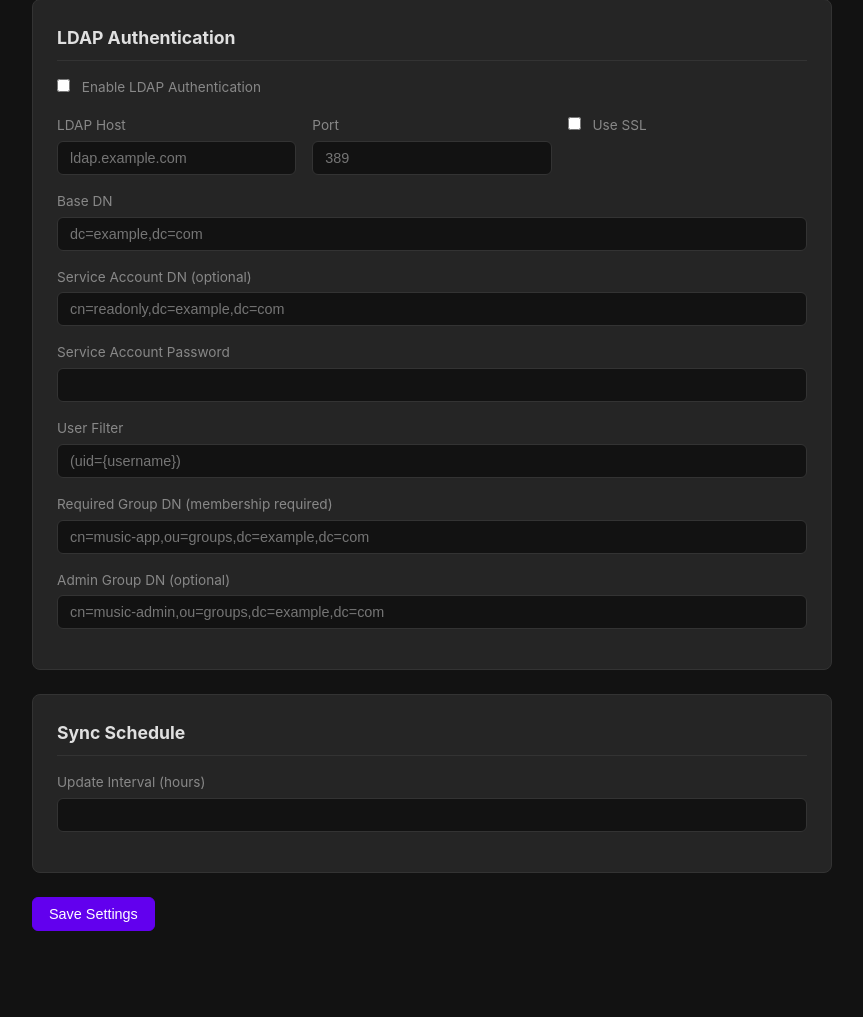
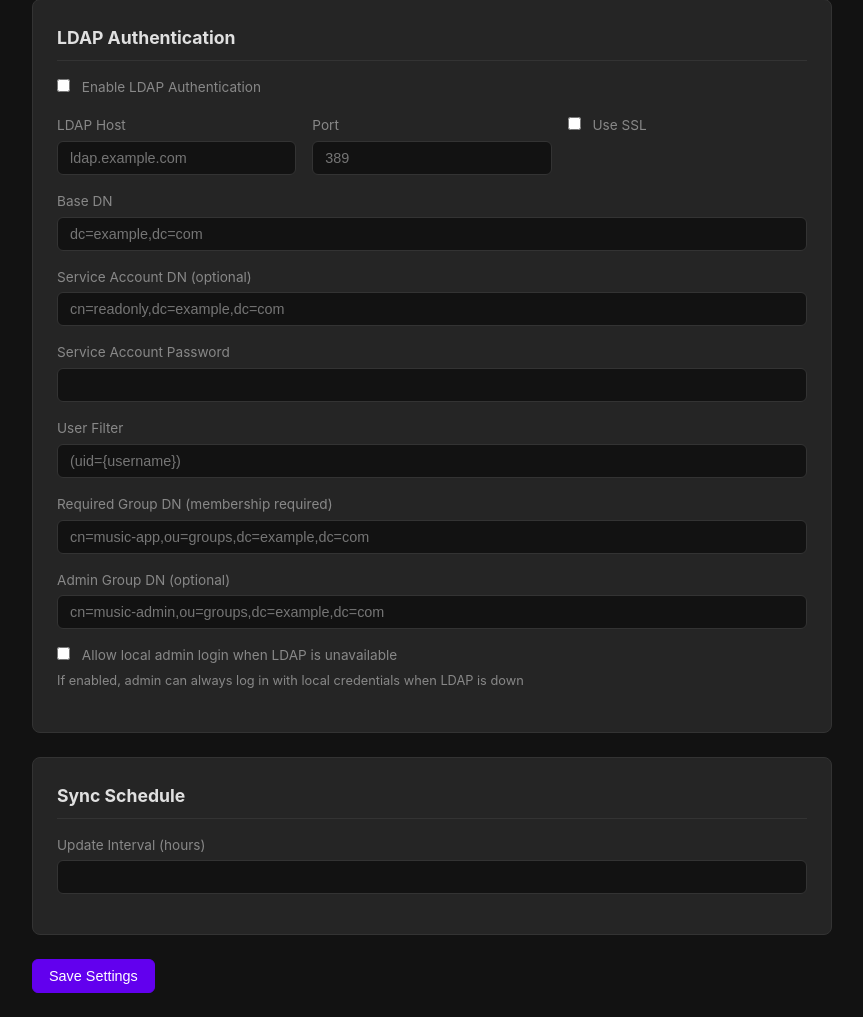
Before and after one commit to JaccovL/music-collection, a Flask app: page /admin/settings in a window 1280 px wide. Shown: the part 719-1736 px from the top of the page, without its empty margins (208-1071 px from the left). Before the commit the page ends 1650 px from the top, so only its background shows below. Run offline with Flask 3, Linux system fonts and the light colour scheme; a user stored in the database is signed in; data that the repository does not hold is empty.

Commit message:
Health checks: MariaDB + LDAP monitoring with local fallback
- Add health.py module with MariaDB and LDAP connectivity checks
- Health check page at /admin/health with visual status cards
- API endpoint /api/health for monitoring integration
- Local fallback: admin can log in when LDAP is unavailable
- Settings option to enable/disable local fallback login
- Optimize filter options with 5-minute cache to reduce DB queries
- Fix get_setting to handle empty string values properly

```diff
--- a/app.py
+++ b/app.py
@@ -6,11 +6,13 @@ from flask_login import LoginManager, login_user, logout_user, login_required, c
 from apscheduler.schedulers.background import BackgroundScheduler
 from functools import wraps
 import threading
+import json
 
 from config import Config
 from models import db, User, Artist, Release, Track, UpdateLog, AppSettings
 from sync_service import SyncService
 from discogs_client import DiscogsClient
+from health import run_health_checks, HealthStatus, _health_cache
 
 logging.basicConfig(level=logging.INFO, format='%(asctime)s %(levelname)s %(name)s: %(message)s')
 logger = logging.getLogger(__name__)
@@ -25,6 +27,10 @@ login_manager.init_app(app)
 login_manager.login_view = 'login'
 
 scheduler = BackgroundScheduler()
+
+# In-memory cache for filter options (refreshed every 5 min)
+_filter_cache = {'ts': 0, 'data': {}}
+FILTER_CACHE_TTL = 300  # seconds
 
 @login_manager.user_loader
 def load_user(user_id):
@@ -41,7 +47,7 @@ def admin_required(f):
 
 def get_setting(key, default=None):
     s = AppSettings.query.filter_by(key=key).first()
-    return s.value if s else default
+    return s.value if s and s.value else default
 
 def set_setting(key, value):
     s = AppSettings.query.filter_by(key=key).first()
@@ -51,6 +57,25 @@ def set_setting(key, value):
         s = AppSettings(key=key, value=value)
         db.session.add(s)
     db.session.commit()
+
+def get_filter_options():
+    """Get filter options with caching."""
+    now = datetime.utcnow().timestamp()
+    if now - _filter_cache['ts'] < FILTER_CACHE_TTL:
+        return _filter_cache['data']
+
+    formats = [f[0] for f in db.session.query(Release.format).distinct().limit(50).all() if f[0]]
+    genres = [g[0] for g in db.session.query(Release.genre).distinct().limit(50).all() if g[0]]
+    styles = [s[0] for s in db.session.query(Release.style).distinct().limit(50).all() if s[0]]
+    countries = [c[0] for c in db.session.query(Release.country).distinct().limit(50).all() if c[0]]
+    labels = [l[0] for l in db.session.query(Release.label).distinct().limit(50).all() if l[0]]
+
+    _filter_cache['data'] = {
+        'formats': formats, 'genres': genres, 'styles': styles,
+        'countries': countries, 'labels': labels
+    }
+    _filter_cache['ts'] = now
+    return _filter_cache['data']
 
 # ==================== AUTH ====================
 
@@ -67,14 +92,49 @@ def login():
             flash('Username and password required', 'error')
             return render_template('login.html')
 
-        # Try LDAP first if enabled
-        ldap_enabled = app.config.get('LDAP_ENABLED', False)
+        # Check LDAP availability if configured
+        ldap_enabled = get_setting('ldap_enabled', 'false') == 'true'
+        ldap_available = False
+
         if ldap_enabled:
+            ldap_host = get_setting('ldap_host', '')
+            ldap_port = int(get_setting('ldap_port', '389'))
+            ldap_use_ssl = get_setting('ldap_use_ssl', 'false') == 'true'
+            ldap_bind_dn = get_setting('ldap_bind_dn', '')
+            ldap_bind_password = get_setting('ldap_bind_password', '')
+
+            # Check LDAP health
+            status = run_health_checks(
+                db_host=get_setting('db_host', '10.10.0.10'),
+                db_port=int(get_setting('db_port', '3306') or '3306'),
+                ldap_enabled=True,
+                ldap_host=ldap_host,
+                ldap_port=ldap_port,
+                ldap_use_ssl=ldap_use_ssl,
+                ldap_bind_dn=ldap_bind_dn,
+                ldap_bind_password=ldap_bind_password,
+                local_fallback=get_setting('local_fallback', 'true') == 'true'
+            )
+
+            ldap_available = status.ldap_ok
+
+            if not status.ldap_ok and status.ldap_configured:
+                logger.warning(f"LDAP unavailable: {status.ldap_error}")
+                # Check if local fallback is enabled
+                if get_setting('local_fallback', 'true') == 'true':
+                    flash('LDAP unavailable — local login enabled', 'warning')
+                else:
+                    flash('LDAP unavailable and local fallback disabled', 'error')
+                    return render_template('login.html')
+
+        # Try LDAP first if enabled and available
+        if ldap_enabled and ldap_available:
             user = _try_ldap_login(username, password)
             if user:
                 return _complete_login(user)
 
-        # Check local admin (fallback)
+        # Local admin fallback (always available)
+        # Admin can always log in with SECRET_KEY as password
         if username == 'admin' and password == app.config.get('SECRET_KEY'):
             user = User.query.filter_by(username='admin').first()
             if not user:
@@ -95,15 +155,15 @@ def _try_ldap_login(username, password):
         logger.warning("python-ldap not installed")
         return None
 
-    host = app.config.get('LDAP_HOST', '')
-    port = app.config.get('LDAP_PORT', 389)
-    use_ssl = app.config.get('LDAP_USE_SSL', False)
-    base_dn = app.config.get('LDAP_BASE_DN', '')
-    bind_dn = app.config.get('LDAP_BIND_DN', '')
-    bind_password = app.config.get('LDAP_BIND_PASSWORD', '')
-    user_filter = app.config.get('LDAP_USER_FILTER', '(uid={username})')
-    group_dn = app.config.get('LDAP_GROUP_DN', '')
-    admin_group_dn = app.config.get('LDAP_ADMIN_GROUP_DN', '')
+    host = get_setting('ldap_host', '')
+    port = int(get_setting('ldap_port', '389'))
+    use_ssl = get_setting('ldap_use_ssl', 'false') == 'true'
+    base_dn = get_setting('ldap_base_dn', '')
+    bind_dn = get_setting('ldap_bind_dn', '')
+    bind_password = get_setting('ldap_bind_password', '')
+    user_filter = get_setting('ldap_user_filter', '(uid={username})')
+    group_dn = get_setting('ldap_group_dn', '')
+    admin_group_dn = get_setting('ldap_admin_group_dn', '')
 
     if not host or not base_dn:
         return None
@@ -115,14 +175,13 @@ def _try_ldap_login(username, password):
         conn = ldap.initialize(uri)
         conn.set_option(ldap.OPT_REFERRALS, 0)
         conn.set_option(ldap.OPT_NETWORK_TIMEOUT, 5)
+        conn.set_option(ldap.OPT_TIMEOUT, 5)
         if use_ssl:
             conn.set_option(ldap.OPT_X_TLS_REQUIRE_CERT, ldap.OPT_X_TLS_NEVER)
 
-        # Bind with service account if provided
         if bind_dn and bind_password:
             conn.simple_bind_s(bind_dn, bind_password)
 
-        # Search for user
         search_filter = user_filter.format(username=username)
         result = conn.search_s(base_dn, ldap.SCOPE_SUBTREE, search_filter, ['dn', 'cn', 'mail'])
 
@@ -131,13 +190,12 @@ def _try_ldap_login(username, password):
 
         user_dn = result[0][0]
 
-        # Try to bind as user
         user_conn = ldap.initialize(uri)
         user_conn.set_option(ldap.OPT_REFERRALS, 0)
         user_conn.set_option(ldap.OPT_NETWORK_TIMEOUT, 5)
+        user_conn.set_option(ldap.OPT_TIMEOUT, 5)
         user_conn.simple_bind_s(user_dn, password)
 
-        # Check group membership
         if group_dn:
             group_filter = f"(member={user_dn})"
             group_result = conn.search_s(group_dn, ldap.SCOPE_BASE, group_filter)
@@ -145,14 +203,12 @@ def _try_ldap_login(username, password):
                 logger.info(f"User {username} not in required group")
                 return None
 
-        # Check admin group
         is_admin = False
         if admin_group_dn:
             admin_filter = f"(member={user_dn})"
             admin_result = conn.search_s(admin_group_dn, ldap.SCOPE_BASE, admin_filter)
             is_admin = bool(admin_result)
 
-        # Get or create local user
         user = User.query.filter_by(username=username).first()
         if not user:
             user = User(username=username, is_admin=is_admin)
@@ -164,8 +220,6 @@ def _try_ldap_login(username, password):
         user_conn.unbind()
         return user
 
-    except ldap.INVALID_CREDENTIALS:
-        return None
     except Exception as e:
         logger.error(f"LDAP error: {e}")
         return None
@@ -204,42 +258,36 @@ def search():
     year_to = request.args.get('year_to', '')
     page = request.args.get('page', 1, type=int)
     per_page = request.args.get('per_page', 48, type=int)
-    # Clamp per_page to reasonable values
     per_page = min(max(per_page, 1), 500)
 
-    # Build query
-    q = Release.query
+    # Build query with joined artist to avoid N+1
+    q = Release.query.options(db.joinedload(Release.artist))
 
     if query:
         search_filter = f"%{query}%"
         q = q.filter(
             db.or_(
                 Release.title.like(search_filter),
-                Release.artist.has(Artist.name.like(search_filter)),
-                Release.label.like(search_filter))
+                Artist.name.like(search_filter),
+                Release.label.like(search_filter)
+            )
         )
 
     if format_filter:
         q = q.filter(Release.format.like(f"%{format_filter}%"))
-
     if genre_filter:
         q = q.filter(Release.genre.like(f"%{genre_filter}%"))
-
     if style_filter:
         q = q.filter(Release.style.like(f"%{style_filter}%"))
-
     if country_filter:
         q = q.filter(Release.country == country_filter)
-
     if label_filter:
         q = q.filter(Release.label.like(f"%{label_filter}%"))
-
     if year_from:
         q = q.filter(Release.year >= int(year_from))
     if year_to:
         q = q.filter(Release.year <= int(year_to))
 
-    # Sorting
     sort_map = {
         'title': Release.title,
         'artist': Artist.name,
@@ -255,19 +303,13 @@ def search():
 
     q = q.join(Artist).order_by(sort_col)
 
-    # Pagination
     pagination = q.paginate(page=page, per_page=per_page, error_out=False)
     releases = pagination.items
 
-    # Get filter options
-    formats = db.session.query(Release.format).distinct().limit(50).all()
-    genres = db.session.query(Release.genre).distinct().limit(50).all()
-    styles = db.session.query(Release.style).distinct().limit(50).all()
-    countries = db.session.query(Release.country).distinct().limit(50).all()
-    labels = db.session.query(Release.label).distinct().limit(50).all()
+    # Get cached filter options
+    filter_opts = get_filter_options()
 
     # Serialize releases for JavaScript
-    import json
     releases_json = json.dumps([{
         'id': r.id,
         'title': r.title,
@@ -288,21 +330,11 @@ def search():
         releases=releases,
         releases_json=releases_json,
         pagination=pagination,
-        query=query,
-        sort=sort,
-        order=order,
-        format_filter=format_filter,
-        genre_filter=genre_filter,
-        style_filter=style_filter,
-        country_filter=country_filter,
-        label_filter=label_filter,
-        year_from=year_from,
-        year_to=year_to,
-        formats=[f[0] for f in formats if f[0]],
-        genres=[g[0] for g in genres if g[0]],
-        styles=[s[0] for s in styles if s[0]],
-        countries=[c[0] for c in countries if c[0]],
-        labels=[l[0] for l in labels if l[0]]
+        query=query, sort=sort, order=order,
+        format_filter=format_filter, genre_filter=genre_filter,
+        style_filter=style_filter, country_filter=country_filter,
+        label_filter=label_filter, year_from=year_from, year_to=year_to,
+        **filter_opts
     )
 
 @app.route('/release/<int:release_id>')
@@ -332,16 +364,14 @@ def api_search():
     releases = Release.query.filter(
         db.or_(
             Release.title.like(search_filter),
-            Release.artist.has(Artist.name.like(search_filter))
+            Artist.name.like(search_filter)
         )
     ).limit(10).all()
 
     return jsonify([{
-        'id': r.id,
-        'title': r.title,
+        'id': r.id, 'title': r.title,
         'artist': r.artist.name if r.artist else '',
-        'year': r.year,
-        'thumb': r.thumb_url
+        'year': r.year, 'thumb': r.thumb_url
     } for r in releases])
 
 @app.route('/api/release-tracks/<int:release_id>')
@@ -349,9 +379,7 @@ def api_search():
 def api_release_tracks(release_id):
     tracks = Track.query.filter_by(release_id=release_id).order_by(Track.position).all()
     return jsonify([{
-        'position': t.position,
-        'title': t.title,
-        'duration': t.duration
+        'position': t.position, 'title': t.title, 'duration': t.duration
     } for t in tracks])
 
 @app.route('/api/release-detail/<int:release_id>')
@@ -361,24 +389,43 @@ def api_release_detail(release_id):
     tracks = Track.query.filter_by(release_id=release.id).order_by(Track.position).all()
 
     return jsonify({
-        'id': release.id,
-        'discogs_id': release.discogs_id,
+        'id': release.id, 'discogs_id': release.discogs_id,
         'title': release.title,
         'artist': release.artist.name if release.artist else '',
-        'year': release.year,
-        'format': release.format,
+        'year': release.year, 'format': release.format,
         'format_details': release.format_details,
-        'genre': release.genre,
-        'style': release.style,
-        'label': release.label,
-        'catalog_number': release.catalog_number,
-        'country': release.country,
-        'thumb_url': release.thumb_url,
+        'genre': release.genre, 'style': release.style,
+        'label': release.label, 'catalog_number': release.catalog_number,
+        'country': release.country, 'thumb_url': release.thumb_url,
         'cover_image_url': release.cover_image_url,
         'date_added': release.date_added.strftime('%Y-%m-%d') if release.date_added else '',
         'notes': release.notes,
         'tracks': [{'position': t.position, 'title': t.title, 'duration': t.duration} for t in tracks]
     })
+
+@app.route('/api/health')
+@login_required
+def api_health():
+    """Health check endpoint for monitoring."""
+    db_host = get_setting('db_host', '10.10.0.10')
+    db_port = int(get_setting('db_port', '3306') or '3306')
+    ldap_enabled = get_setting('ldap_enabled', 'false') == 'true'
+    ldap_host = get_setting('ldap_host', '')
+    ldap_port = int(get_setting('ldap_port', '389'))
+    ldap_use_ssl = get_setting('ldap_use_ssl', 'false') == 'true'
+    ldap_bind_dn = get_setting('ldap_bind_dn', '')
+    ldap_bind_password = get_setting('ldap_bind_password', '')
+    local_fallback = get_setting('local_fallback', 'true') == 'true'
+
+    status = run_health_checks(
+        db_host=db_host, db_port=db_port,
+        ldap_enabled=ldap_enabled, ldap_host=ldap_host,
+        ldap_port=ldap_port, ldap_use_ssl=ldap_use_ssl,
+        ldap_bind_dn=ldap_bind_dn, ldap_bind_password=ldap_bind_password,
+        local_fallback=local_fallback
+    )
+
+    return jsonify(status.to_dict())
 
 # ==================== ADMIN / SETTINGS ====================
 
@@ -387,18 +434,13 @@ def api_release_detail(release_id):
 @admin_required
 def admin_settings():
     if request.method == 'POST':
-        # Discogs settings
         set_setting('discogs_token', request.form.get('discogs_token', ''))
         set_setting('discogs_username', request.form.get('discogs_username', ''))
-
-        # MariaDB settings
         set_setting('db_host', request.form.get('db_host', '10.10.0.10'))
         set_setting('db_port', request.form.get('db_port', '3306'))
         set_setting('db_name', request.form.get('db_name', 'music_collection'))
         set_setting('db_user', request.form.get('db_user', ''))
         set_setting('db_password', request.form.get('db_password', ''))
-
-        # LDAP settings
         set_setting('ldap_enabled', 'true' if request.form.get('ldap_enabled') else 'false')
         set_setting('ldap_host', request.form.get('ldap_host', ''))
         set_setting('ldap_port', request.form.get('ldap_port', '389'))
@@ -409,22 +451,19 @@ def admin_settings():
         set_setting('ldap_user_filter', request.form.get('ldap_user_filter', '(uid={username})'))
         set_setting('ldap_group_dn', request.form.get('ldap_group_dn', ''))
         set_setting('ldap_admin_group_dn', request.form.get('ldap_admin_group_dn', ''))
+        set_setting('update_interval_hours', request.form.get('update_interval_hours', '24'))
+        set_setting('local_fallback', 'true' if request.form.get('local_fallback') else 'false')
 
-        # Update interval
-        set_setting('update_interval_hours', request.form.get('update_interval_hours', '24'))
-
-        # Reschedule if needed
         _reschedule_sync()
-
+        _health_cache.invalidate()
         flash('Settings saved', 'success')
         return redirect(url_for('admin_settings'))
 
-    # Load current settings
     settings = {}
     for key in ['discogs_token', 'discogs_username', 'db_host', 'db_port', 'db_name', 'db_user', 'db_password',
                 'ldap_enabled', 'ldap_host', 'ldap_port', 'ldap_use_ssl', 'ldap_base_dn', 'ldap_bind_dn',
                 'ldap_bind_password', 'ldap_user_filter', 'ldap_group_dn',
-                'ldap_admin_group_dn', 'update_interval_hours']:
+                'ldap_admin_group_dn', 'update_interval_hours', 'local_fallback']:
         settings[key] = get_setting(key, '')
 
     return render_template('admin_settings.html', settings=settings)
@@ -434,17 +473,13 @@ def admin_settings():
 @admin_required
 def admin_sync_status():
     sync_log = UpdateLog.query.order_by(UpdateLog.id.desc()).first()
-
     total_releases = Release.query.count()
     releases_with_tracks = db.session.query(Release.id).join(Track).distinct().count()
-
     total_artists = Artist.query.count()
 
     return render_template('admin_sync_status.html',
-        sync_log=sync_log,
-        total_releases=total_releases,
-        total_artists=total_artists,
-        releases_with_tracks=releases_with_tracks,
+        sync_log=sync_log, total_releases=total_releases,
+        total_artists=total_artists, releases_with_tracks=releases_with_tracks,
         releases_without_tracks=total_releases - releases_with_tracks
     )
 
@@ -466,8 +501,32 @@ def admin_db_stats():
     ).fetchall()
 
     total_size = sum(t[3] or 0 for t in tables)
+    return render_template('admin_db_stats.html', tables=tables, total_size=total_size)
 
-    return render_template('admin_db_stats.html', tables=tables, total_size=total_size)
+@app.route('/admin/health')
+@login_required
+@admin_required
+def admin_health():
+    """Health check page."""
+    db_host = get_setting('db_host', '10.10.0.10')
+    db_port = int(get_setting('db_port', '3306') or '3306')
+    ldap_enabled = get_setting('ldap_enabled', 'false') == 'true'
+    ldap_host = get_setting('ldap_host', '')
+    ldap_port = int(get_setting('ldap_port', '389'))
+    ldap_use_ssl = get_setting('ldap_use_ssl', 'false') == 'true'
+    ldap_bind_dn = get_setting('ldap_bind_dn', '')
+    ldap_bind_password = get_setting('ldap_bind_password', '')
+    local_fallback = get_setting('local_fallback', 'true') == 'true'
+
+    status = run_health_checks(
+        db_host=db_host, db_port=db_port,
+        ldap_enabled=ldap_enabled, ldap_host=ldap_host,
+        ldap_port=ldap_port, ldap_use_ssl=ldap_use_ssl,
+        ldap_bind_dn=ldap_bind_dn, ldap_bind_password=ldap_bind_password,
+        local_fallback=local_fallback
+    )
+
+    return render_template('admin_health.html', status=status)
 
 @app.route('/admin/sync', methods=['POST'])
 @login_required
@@ -489,27 +548,21 @@ def trigger_sync():
 
     thread = threading.Thread(target=do_sync, args=(app,))
     thread.start()
-
     return jsonify({'status': 'started'})
 
 @app.route('/admin/sync-tracks', methods=['POST'])
 @login_required
 @admin_required
 def trigger_track_sync():
-    from flask import current_app
-
     def do_track_sync(app_instance):
         with app_instance.app_context():
             try:
                 token = get_setting('discogs_token', '') or app_instance.config.get('DISCOGS_TOKEN', '')
                 username = get_setting('discogs_username', '') or app_instance.config.get('DISCOGS_USERNAME', '')
-
                 if not token or not username:
                     return
 
                 client = DiscogsClient(token, username)
-
-                # Get all releases with no tracks
                 releases = Release.query.outerjoin(Track).filter(Track.id == None).all()
                 total = len(releases)
                 logger.info(f"Fetching tracks for {total} releases")
@@ -520,10 +573,8 @@ def trigger_track_sync():
                         if data:
                             tracklist = data.get('tracklist', [])
                             if tracklist:
-                                # Clear existing tracks first
                                 Track.query.filter_by(release_id=release.id).delete()
                                 db.session.flush()
-
                                 for t in tracklist:
                                     track = Track(
                                         release_id=release.id,
@@ -533,20 +584,17 @@ def trigger_track_sync():
                                     )
                                     db.session.add(track)
                                 db.session.commit()
-
                         if (i+1) % 50 == 0:
                             logger.info(f"Track sync: {i+1}/{total}")
                     except Exception as e:
                         logger.error(f"Failed to fetch tracks for release {release.discogs_id}: {e}")
                         db.session.rollback()
-
                 logger.info("Track sync complete")
             except Exception as e:
                 logging.error(f"Track sync failed: {e}")
 
     thread = threading.Thread(target=do_track_sync, args=(app,))
     thread.start()
-
     return jsonify({'status': 'started'})
 
 @app.route('/admin/sync-tracks-status')
@@ -603,7 +651,7 @@ def _reschedule_sync():
         logger.error(f"Failed to reschedule: {e}")
 
 def start_scheduler():
-    """Start the scheduler (call from post_fork in gunicorn)"""
+    """Start the scheduler"""
     with app.app_context():
         try:
             interval = int(get_setting('update_interval_hours', '24'))
@@ -618,15 +666,11 @@ def start_scheduler():
 def init_db():
     with app.app_context():
         db.create_all()
-        # Create default admin if none exists
         if not User.query.filter_by(username='admin').first():
             admin = User(username='admin', is_admin=True)
             db.session.add(admin)
             db.session.commit()
             logger.info("Created default admin user")
 
-# Initialize DB on startup
 init_db()
-
-# Start scheduler
 start_scheduler()
--- a/static/css/style.css
+++ b/static/css/style.css
@@ -1056,3 +1056,48 @@ table tr:hover td {
 }
 </body>
 </html>
+/* Health check page */
+.health-grid {
+    display: grid;
+    grid-template-columns: repeat(auto-fit, minmax(250px, 1fr));
+    gap: 1rem;
+    margin-bottom: 1rem;
+}
+
+.health-card {
+    display: flex;
+    align-items: center;
+    gap: 1rem;
+    padding: 1rem;
+    border-radius: 8px;
+    border: 1px solid var(--border);
+    background: var(--bg-card);
+}
+
+.health-card.ok { border-left: 4px solid var(--success); }
+.health-card.error { border-left: 4px solid var(--error); }
+.health-card.warning { border-left: 4px solid var(--warning); }
+
+.health-icon {
+    font-size: 1.5rem;
+    font-weight: bold;
+}
+
+.health-card.ok .health-icon { color: var(--success); }
+.health-card.error .health-icon { color: var(--error); }
+.health-card.warning .health-icon { color: var(--warning); }
+
+.health-info h3 {
+    font-size: 0.9rem;
+    margin-bottom: 0.25rem;
+}
+
+.health-info p {
+    font-size: 0.8rem;
+    color: var(--text-muted);
+}
+
+.last-check {
+    font-size: 0.8rem;
+    color: var(--text-muted);
+}
--- a/templates/admin_settings.html
+++ b/templates/admin_settings.html
@@ -95,6 +95,13 @@
                 <label for="ldap_admin_group_dn">Admin Group DN (optional)</label>
                 <input type="text" id="ldap_admin_group_dn" name="ldap_admin_group_dn" value="{{ settings.ldap_admin_group_dn }}" placeholder="cn=music-admin,ou=groups,dc=example,dc=com">
             </div>
+            <div class="form-group">
+                <label>
+                    <input type="checkbox" name="local_fallback" {% if settings.local_fallback == 'true' %}checked{% endif %}>
+                    Allow local admin login when LDAP is unavailable
+                </label>
+                <small>If enabled, admin can always log in with local credentials when LDAP is down</small>
+            </div>
         </section>
 
         <section class="settings-section">
@@ -114,37 +121,21 @@
 
 {% block scripts %}
 <script>
-// Dirty form detection
 let isDirty = false;
 const form = document.getElementById('settings-form');
 
-form.addEventListener('input', function() {
-    isDirty = true;
+form.addEventListener('input', function() { isDirty = true; });
+form.addEventListener('change', function() { isDirty = true; });
+form.addEventListener('submit', function() { isDirty = false; });
+
+window.addEventListener('beforeunload', function(e) {
+    if (isDirty) { e.preventDefault(); e.returnValue = ''; }
 });
 
-form.addEventListener('change', function() {
-    isDirty = true;
-});
-
-form.addEventListener('submit', function() {
-    isDirty = false;
-});
-
-// Warn before leaving with unsaved changes
-window.addEventListener('beforeunload', function(e) {
-    if (isDirty) {
-        e.preventDefault();
-        e.returnValue = '';
-    }
-});
-
-// Intercept navigation links
 document.querySelectorAll('a[href]').forEach(link => {
     link.addEventListener('click', function(e) {
         if (isDirty) {
-            if (!confirm('You have unsaved changes. Leave without saving?')) {
-                e.preventDefault();
-            }
+            if (!confirm('You have unsaved changes. Leave without saving?')) { e.preventDefault(); }
         }
     });
 });
--- a/templates/base.html
+++ b/templates/base.html
@@ -22,6 +22,7 @@
                     <div class="dropdown-menu">
                         <a href="{{ url_for('admin_sync_status') }}">Sync Status</a>
                         <a href="{{ url_for('admin_db_stats') }}">Database Stats</a>
+                        <a href="{{ url_for('admin_health') }}">Health Check</a>
                         <a href="{{ url_for('admin_settings') }}">Configuration</a>
                         <a href="#" class="theme-toggle" id="theme-toggle" onclick="toggleTheme(); return false;">🌙 Dark</a>
                     </div>
```
Also changed, not shown: health.py (added, +169 -0 lines), templates/admin_health.html (added, +56 -0 lines).
